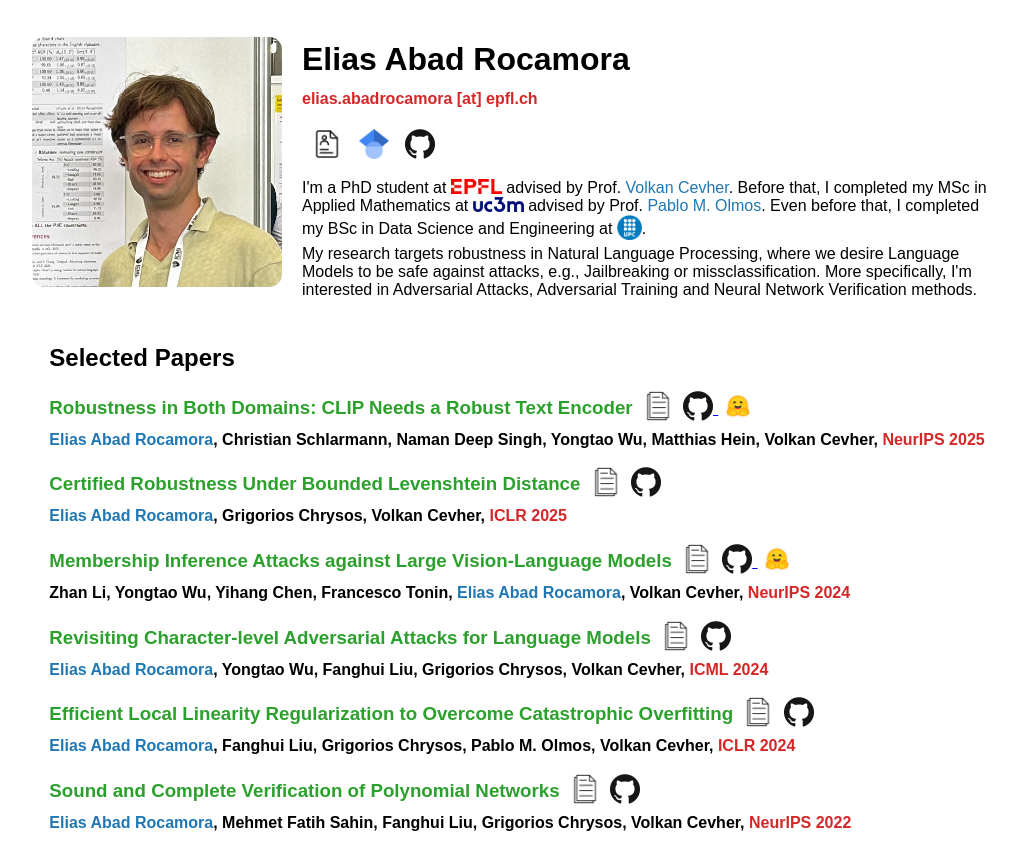
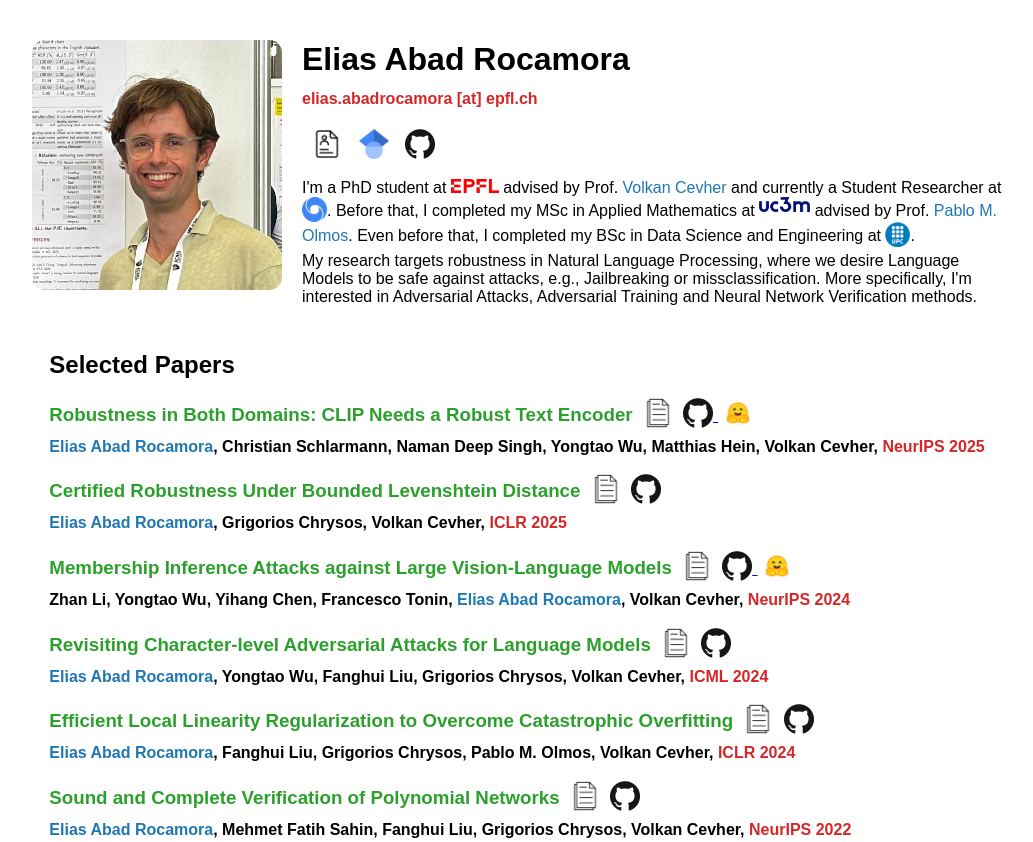
Before and after one commit to megaelius/megaelius.github.io, a plain HTML site: page index.html in a window 1280 px wide. Shown: the top 842 px of the page, without its empty margins (123-1156 px from the left). Drawn offline with Linux system fonts and the light colour scheme.

Commit message:
Update CV and papers

```diff
--- a/index.html
+++ b/index.html
@@ -84,7 +84,7 @@
             <a href="https://scholar.google.com/citations?user=lHfp1OAAAAAJ&hl=en"><img src="Logo_scholar.png" title="Scholar" style="margin-left: 10px; width: 30px; height: 30px; vertical-align: top;"></a>
             <a href="https://github.com/megaelius"><img src="Logo_github.png" title="Github" style="margin-left: 10px; width: 30px; height: 30px; vertical-align: top;"></a>
         </h2>
-        <p>I'm a PhD student at <img src="Logo_EPFL.jpg" title="École Polytechnique Fédérale de Lausanne" alt="EPFL" style="width: 51px; height: 15px; vertical-align: top;"> advised by Prof. <a href="https://www.epfl.ch/labs/lions/people/volkan-cevher/" class="highlighted-link">Volkan Cevher</a>.
+        <p>I'm a PhD student at <img src="Logo_EPFL.jpg" title="École Polytechnique Fédérale de Lausanne" alt="EPFL" style="width: 48px; height: 14px; vertical-align: top;"> advised by Prof. <a href="https://www.epfl.ch/labs/lions/people/volkan-cevher/" class="highlighted-link">Volkan Cevher</a> and currently a Student Researcher at <img src="Logo_deepmind.png" title="Google DeepMind" alt="Google DeepMind" style="width: 25px; height: 25px; vertical-align: -6px;">.
            Before that, I completed my MSc in Applied Mathematics at <img src="logo_UC3M.png" title="Universidad Carlos III de Madrid" alt="UC3M" style="width: 51px; height: 15px; vertical-align: top;"> advised by Prof. <a href="https://www.tsc.uc3m.es/~olmos/" class="highlighted-link">Pablo M. Olmos</a>.
            Even before that, I completed my BSc in Data Science and Engineering at <img src="Logo_UPC.png" title="Universitat Politècnica de Catalunya" alt="UPC" style="width: 25px; height: 25px; vertical-align: -6px;">.</p>
         <p>My research targets robustness in Natural Language Processing, where we desire Language Models to be safe against attacks, e.g., Jailbreaking or missclassification. More specifically, I'm interested in Adversarial Attacks, Adversarial Training and Neural Network Verification methods. </p>
@@ -112,7 +112,7 @@
                     const authorList = authors.replace('Elias Abad Rocamora', '<span class="myname">Elias Abad Rocamora</span>');
                     // Build the links HTML
                     let linksHTML = `<a href="${openreview}">  <img src="Logo_paper.png" title="OpenReview" style="margin-left: 5px; width: 30px; height: 30px; vertical-align: -7px;"></a>
-                        <a href="${gh}">  <img src="Logo_github.png" title="GitHub" style="margin-left: 5px; width: 30px; height: 30px; vertical-align: -7px;"></a>`;
+                        <a href="${gh}"><img src="Logo_github.png" title="GitHub" style="margin-left: 5px; width: 30px; height: 30px; vertical-align: -7px;"></a>`;
 
                     // Add Hugging Face logo only if the link is available and not empty
                     if (huggingface && huggingface.trim() !== '') {
```
Also changed, not shown: 1 other file.
